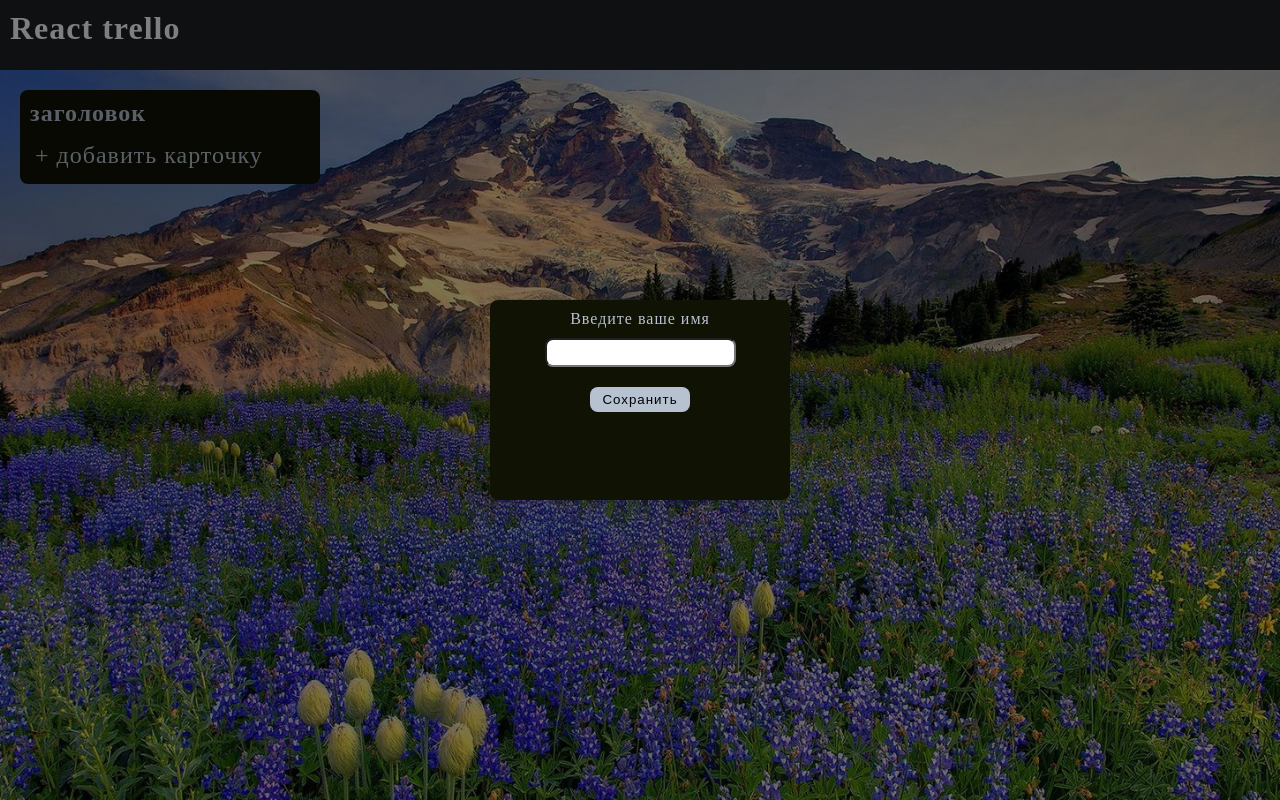
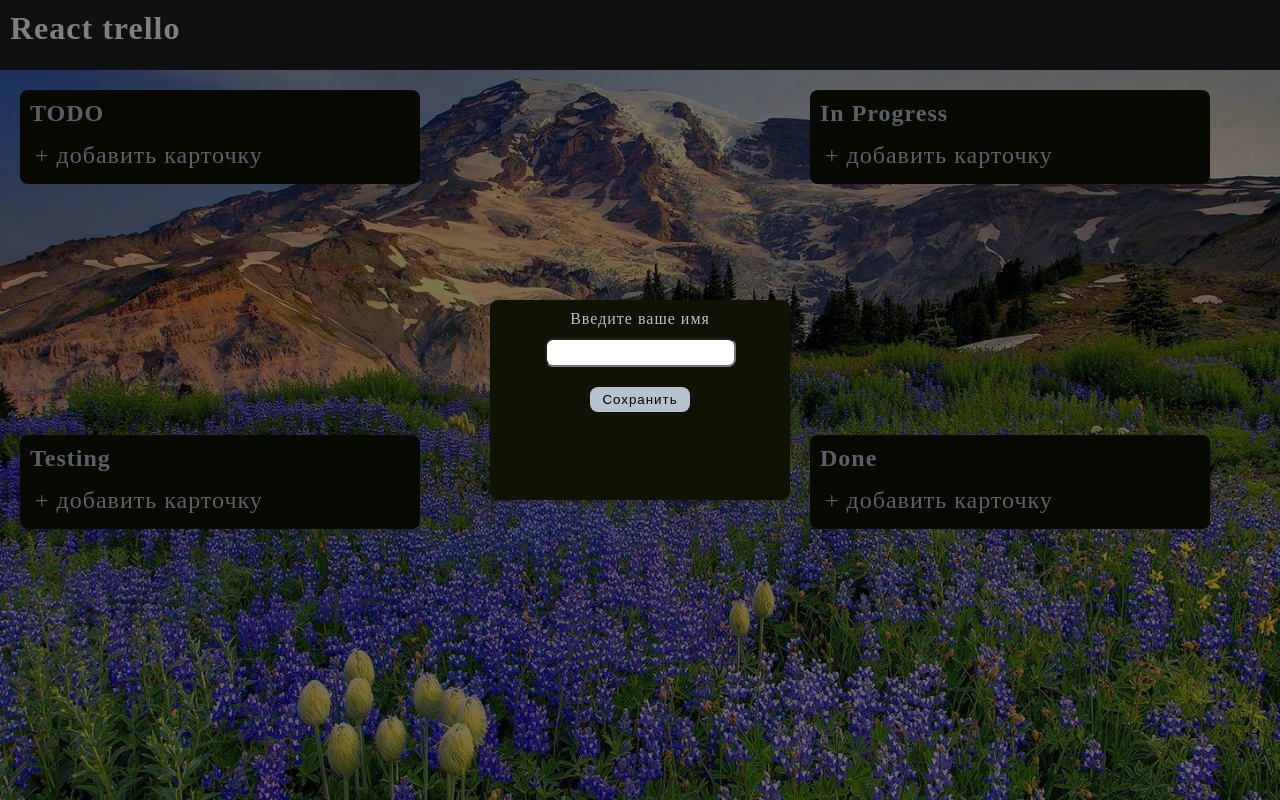
Before and after one commit to lelouch187/trello-redux, a React (Create React App) app: page / in a window 1280 px wide. Built offline with nearby package versions, Linux system fonts and the light colour scheme.

Commit message:
add change title card

```diff
--- a/src/AppContext.tsx
+++ b/src/AppContext.tsx
@@ -1,19 +1,23 @@
 import React, { createContext, useReducer } from 'react';
+import { ICard } from './types/card';
+
 
 export interface State {
   popup: {
     visible: boolean;
     name: string;
   };
+  cards:ICard[]
 }
 
 export enum Actions {
   setName = 'setName',
+  setCardName = 'setCardName',
 }
 
 interface Action {
   type: Actions;
-  payload?: string;
+  payload?: any;
 }
 
 const initialValue: State = {
@@ -21,11 +25,27 @@ const initialValue: State = {
     visible: true,
     name: '',
   },
+  cards:[
+   {
+      titleCard:'TODO'
+   },
+   {
+      titleCard:'In Progress'
+   },
+   {
+      titleCard:'Testing'
+   },
+   {
+      titleCard:'Done'
+   },
+  ]
 };
 const reducer = (state: State, action: Action) => {
   switch (action.type) {
     case Actions.setName:
       return { ...state, popup: { ...state.popup, name: action.payload!, visible: false } };
+      case Actions.setCardName:
+         return { ...state, cards: action.payload!  };
     default:
       return state;
   }
--- a/src/components/Card/Card.tsx
+++ /dev/null
@@ -1,13 +0,0 @@
-import React, { FC } from 'react'
-import s from './card.module.css'
-
-const Card:FC = () => {
-  return (
-    <div className={s.card}>
-      <h4 className={s.title}>заголовок</h4>
-      <p className={s.text}>+ добавить карточку</p>
-    </div>
-  )
-}
-
-export default Card
--- /dev/null
+++ b/src/components/Main/Card/Card.tsx
@@ -0,0 +1,44 @@
+import React, { FC, useEffect, useContext, useState } from 'react'
+import s from './card.module.css'
+import { ICard } from '../../../types/card'
+import { AppContext } from '../../../AppContext'
+
+interface ICardProprs extends ICard {
+  index:number;
+}
+
+const Card:FC<ICardProprs> = ({titleCard, index}) => {
+  const [isVisibleInput, setVisibleInput] = useState(false)
+  const [value, setValue] = useState(titleCard)
+  const {state, dispatch} = useContext(AppContext)
+  const cards = state.cards
+  const closeInput = ()=>{
+    dispatch([...cards,cards[index].titleCard=value])
+    setVisibleInput(prev=>!prev)
+    localStorage.setItem("cardTitle",JSON.stringify(cards))
+  }
+  useEffect(() => {
+    const storageValue = localStorage.getItem("cardTitle")
+
+    if (storageValue) {
+      const value=JSON.parse(storageValue)
+      dispatch([...cards,cards[index].titleCard=value[index].titleCard])
+      setValue(value[index].titleCard)
+    }
+  }, [])
+
+  return (
+    <div className={s.card}>
+      {!isVisibleInput&&<h4 onClick={()=>setVisibleInput(prev=>!prev)}
+      className={s.title}>{value||'Поле не может быть пустым'}</h4>}
+      {isVisibleInput&&<div>
+      <input className={s.input}
+      value={value} onChange={(e)=>setValue(()=>e.target.value)} />
+      <span onClick={closeInput}>&#10004;</span>
+      </div>}
+      <p className={s.text}>+ добавить карточку</p>
+    </div>
+  )
+}
+
+export default Card
--- a/src/components/Card/card.module.css
+++ b/src/components/Main/Card/card.module.css
@@ -1,11 +1,13 @@
 .card {
    background-color:#101204;
-   width: 300px;
+   width: 400px;
+   height: max-content;
    border-radius: 8px;
    padding: 10px;
    cursor: pointer;
    font-size: 24px;
    color: #b6c2cf;
+   margin-right: 50px;
 }
 .title{
    margin-bottom: 10px;
@@ -17,3 +19,6 @@
 .text:hover{
    background-color:#22272b;
 }
+.input{
+   margin: 0px 10px 20px 0px;
+}
--- a/src/components/Main/Main.tsx
+++ b/src/components/Main/Main.tsx
@@ -1,11 +1,19 @@
-import React, { FC } from 'react'
+import React, { FC, useContext } from 'react'
 import s from './main.module.css'
-import Card from '../Card/Card'
+import Card from './Card/Card'
+import { AppContext } from '../../AppContext'
+import { ICard } from '../../types/card'
 
 const Main:FC = () => {
+   const {state} = useContext(AppContext)
   return (
     <main className={s.main}>
-     <Card/>
+     {state.cards.map((item:ICard, index:number)=>{
+      return <Card index={index}
+      key={index}
+      titleCard={item.titleCard}
+      />
+     })}
     </main>
   )
 }
--- a/src/components/Main/main.module.css
+++ b/src/components/Main/main.module.css
@@ -5,4 +5,7 @@
    background-position: center;
    height: calc(100vh - 70px);
    padding: 20px;
+   display: flex;
+   justify-content: space-between;
+   flex-wrap: wrap;
 }
--- /dev/null
+++ b/src/types/card.ts
@@ -0,0 +1,3 @@
+export interface ICard{
+   titleCard:string
+}
```
